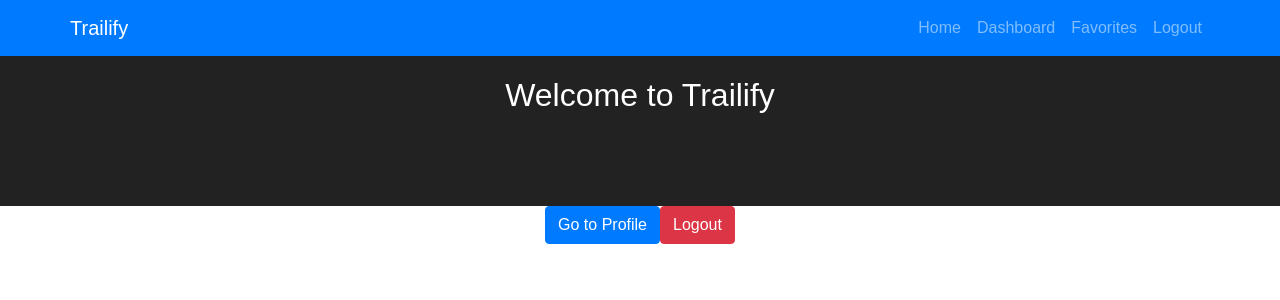
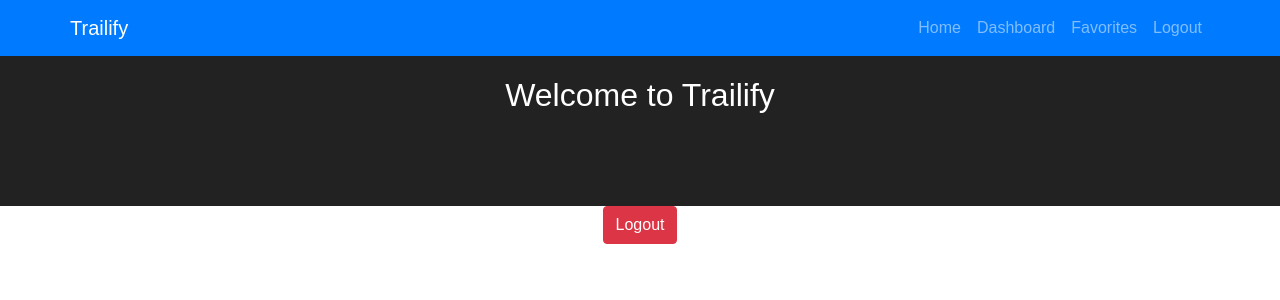
Before and after one commit to hferris/trailify, a React (Create React App) app in the folder client/: page / in a window 1280 px wide. Shown: the top 300 px of the page. Built offline with nearby package versions, Linux system fonts and the light colour scheme; sample sign-in values are in the browser's storage.

Commit message:
got rid of profile section

```diff
--- a/client/src/App.js
+++ b/client/src/App.js
@@ -5,7 +5,7 @@ import { Route, BrowserRouter as Router, Switch } from "react-router-dom";
 import { AuthProvider } from "./utils/auth";
 import ProtectedRoute from "./components/ProtectedRoute";
 import Login from "./pages/Login";
-import Profile from "./pages/Profile";
+// import Profile from "./pages/Profile";
 import Signup from "./pages/Signup";
 import Home from "./pages/Home";
 import Practice from "./pages/Practice";
@@ -30,9 +30,7 @@ function App() {
             <Route exact path="/signup">
               <Signup />
             </Route>
-            <ProtectedRoute exact path="/profile">
-              <Profile />
-            </ProtectedRoute>
+
             <ProtectedRoute exact path="/Favorites">
               <Favorites />
             </ProtectedRoute>
--- a/client/src/pages/Home/index.js
+++ b/client/src/pages/Home/index.js
@@ -8,7 +8,7 @@ function Home() {
   const { user, logout } = useAuth();
   const history = useHistory();
 
-  const goToEditProfile = () => history.push("/profile");
+
 
   return (
     <div className="App">
@@ -17,13 +17,6 @@ function Home() {
         <h2>Welcome to Trailify</h2>
       </div>
       <p className="App-intro">
-        <button
-          type="button"
-          className="btn btn-primary"
-          onClick={goToEditProfile}
-        >
-          Go to Profile
-        </button>
         <button
           type="button"
           className="btn btn-danger"
```
